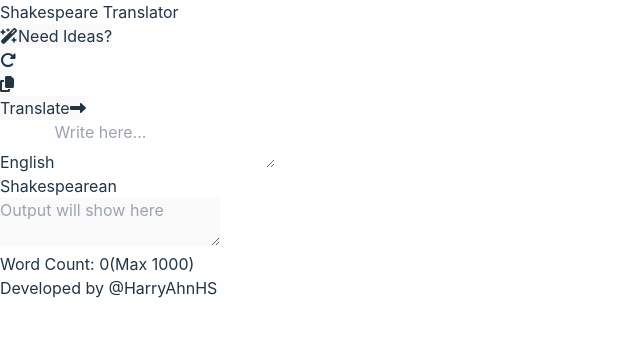
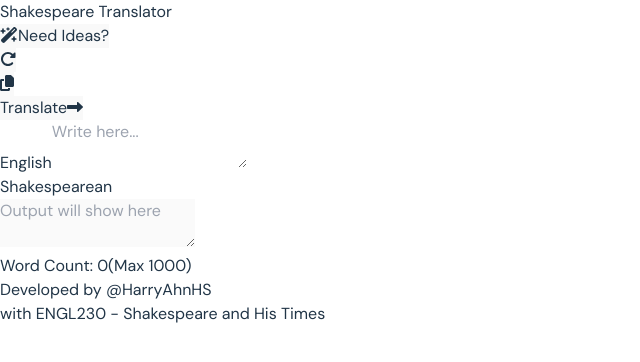
Before and after one commit to HarryAhnHS/shakespeare-translator, a React (Vite) app: page / in a window 1280 px wide. Shown: the top 362 px of the page, without its empty margins (0-640 px from the left). Built offline with nearby package versions, Linux system fonts and the light colour scheme.

Commit message:
style: google fonts

```diff
--- a/src/App.css
+++ b/src/App.css
@@ -1,39 +1,9 @@
+@import url('https://fonts.googleapis.com/css2?family=DM+Sans:ital,opsz,wght@0,9..40,100..1000;1,9..40,100..1000&family=Quicksand:wght@300..700&display=swap');
+
 #root {
   max-width: 100vw;
 }
 
-.logo {
-  height: 6em;
-  padding: 1.5em;
-  will-change: filter;
-  transition: filter 300ms;
+main {
+  font-family: "DM Sans", sans-serif;
 }
-.logo:hover {
-  filter: drop-shadow(0 0 2em #646cffaa);
-}
-.logo.react:hover {
-  filter: drop-shadow(0 0 2em #61dafbaa);
-}
-
-@keyframes logo-spin {
-  from {
-    transform: rotate(0deg);
-  }
-  to {
-    transform: rotate(360deg);
-  }
-}
-
-@media (prefers-reduced-motion: no-preference) {
-  a:nth-of-type(2) .logo {
-    animation: logo-spin infinite 20s linear;
-  }
-}
-
-.card {
-  padding: 2em;
-}
-
-.read-the-docs {
-  color: #888;
-}
--- a/src/components/translator.jsx
+++ b/src/components/translator.jsx
@@ -101,9 +101,28 @@ function Translator() {
                         <span>Word Count: {wordCount}</span>
                         <span className="ml-1 text-red-700">(Max 1000)</span>
                     </div>
-                    <div className="flex justify-center items-center mt-8 text-black">
-                        <div className="text-center text-sm">
-                            <span>Developed by <a href="https://github.com/HarryAhnHS" target="_blank" className="font-semibold hover:text-indigo-400">@HarryAhnHS</a></span>
+                    <div className="flex flex-col justify-between items-center mt-8 text-black text-sm space-y-4 md:space-y-0">
+                        {/* Developer Information */}
+                        <div className="text-center">
+                            <div>
+                                Developed by{" "}
+                                <a
+                                    href="https://github.com/HarryAhnHS"
+                                    target="_blank"
+                                    className="font-semibold hover:text-indigo-400">
+                                    @HarryAhnHS
+                                </a>
+                            </div>
+
+                            <div>
+                                with{" "}
+                                <a
+                                    href="https://catalogue.usc.edu/preview_course_nopop.php?catoid=12&coid=179276"
+                                    target="_blank"
+                                    className="italic hover:text-indigo-400">
+                                    ENGL230 - Shakespeare and His Times
+                                </a>
+                            </div>
                         </div>
                     </div>
                 </div>
```
